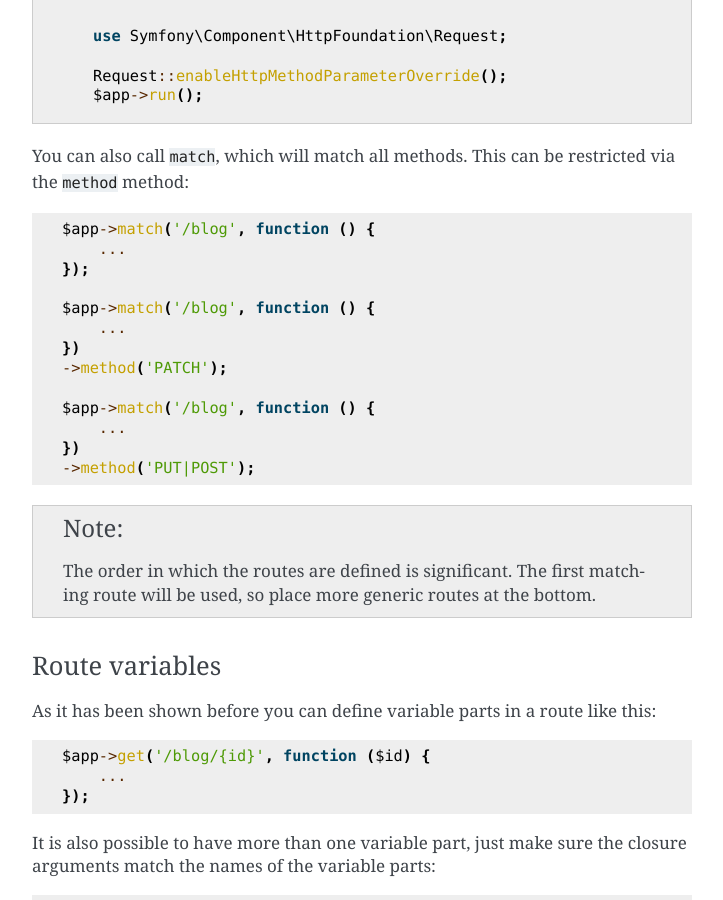
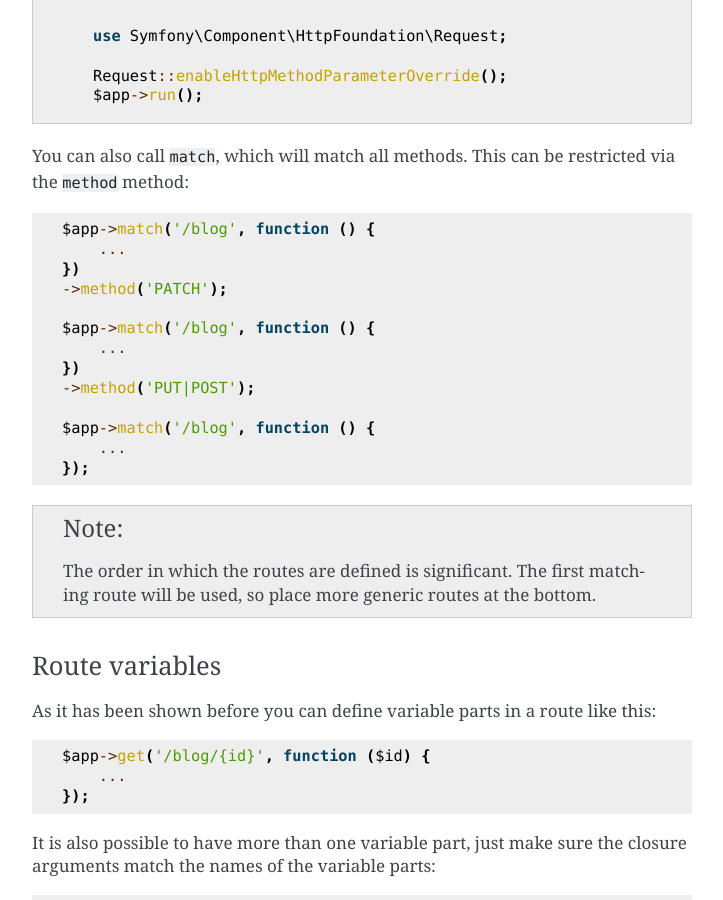
Before and after one commit to silexphp/Silex, a Sphinx documentation site: the page built from doc/usage.rst, in a window 1280 px wide and 900 px high, scrolled down 5261 px. Shown: the whole window, without its empty margins (388-1111 px from the left). Built offline with Sphinx 7.4.7, drawn with Linux system fonts in a browser that asks for light colours; part of the change alters nothing that is shown.

```diff
--- a/doc/usage.rst
+++ b/doc/usage.rst
@@ -257,10 +257,6 @@ restricted via the ``method`` method::
 
     $app->match('/blog', function () {
         ...
-    });
-
-    $app->match('/blog', function () {
-        ...
     })
     ->method('PATCH');
 
@@ -268,6 +264,10 @@ restricted via the ``method`` method::
         ...
     })
     ->method('PUT|POST');
+
+    $app->match('/blog', function () {
+        ...
+    });
 
 .. note::
 
```
